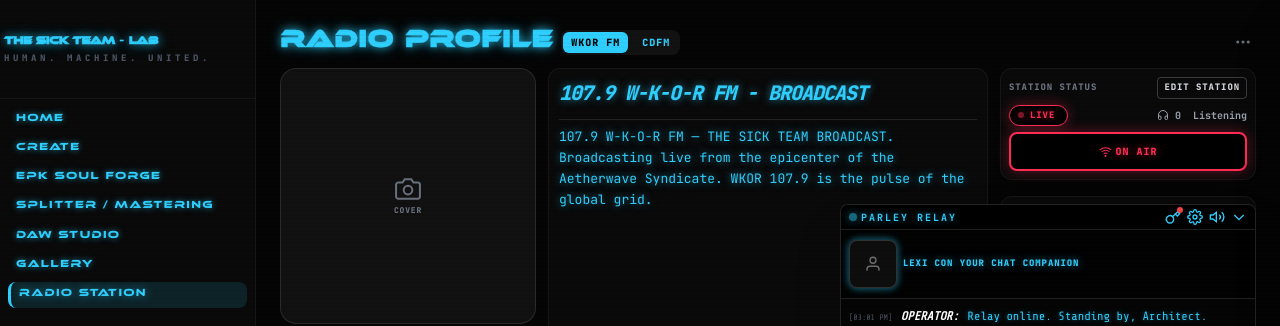
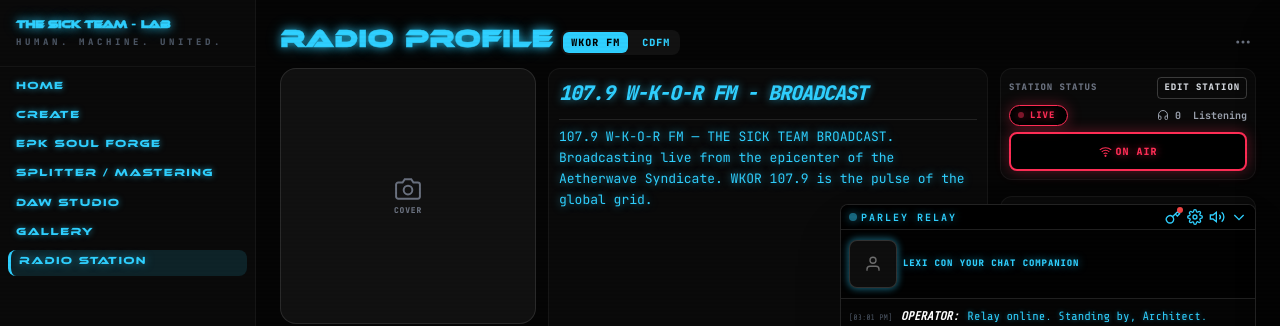
Before and after one commit to Architect-Marco/SOVEREIGN-GRID-DASHBOARD, a plain HTML site: page radio-station.html in a window 1280 px wide. Shown: the top 326 px of the page. Drawn offline with nearby package versions, Linux system fonts and the light colour scheme; no server answers.

Commit message:
Update radio-station.html

```diff
--- a/radio-station.html
+++ b/radio-station.html
@@ -14,7 +14,7 @@
     <div class="flex flex-1 overflow-hidden">
         <!-- SIDEBAR -->
         <aside class="w-64 bg-[#0a0a0a] border-r border-white/5 flex flex-col flex-shrink-0 h-full">
-            <div class="px-2 py-8 border-b border-white/5 mb-4">
+            <div class="p-8 border-b border-white/5 mb-4">
                 <div class="ethnocentric-title" style="font-size:8pt; letter-spacing:-0.02em; white-space:nowrap;">THE SICK TEAM <span class="dash-red">-</span> LAB</div>
                 <div class="text-[9px] text-gray-600 uppercase font-black tracking-[0.4em] mt-1">Human. Machine. United.</div>
             </div>
```
